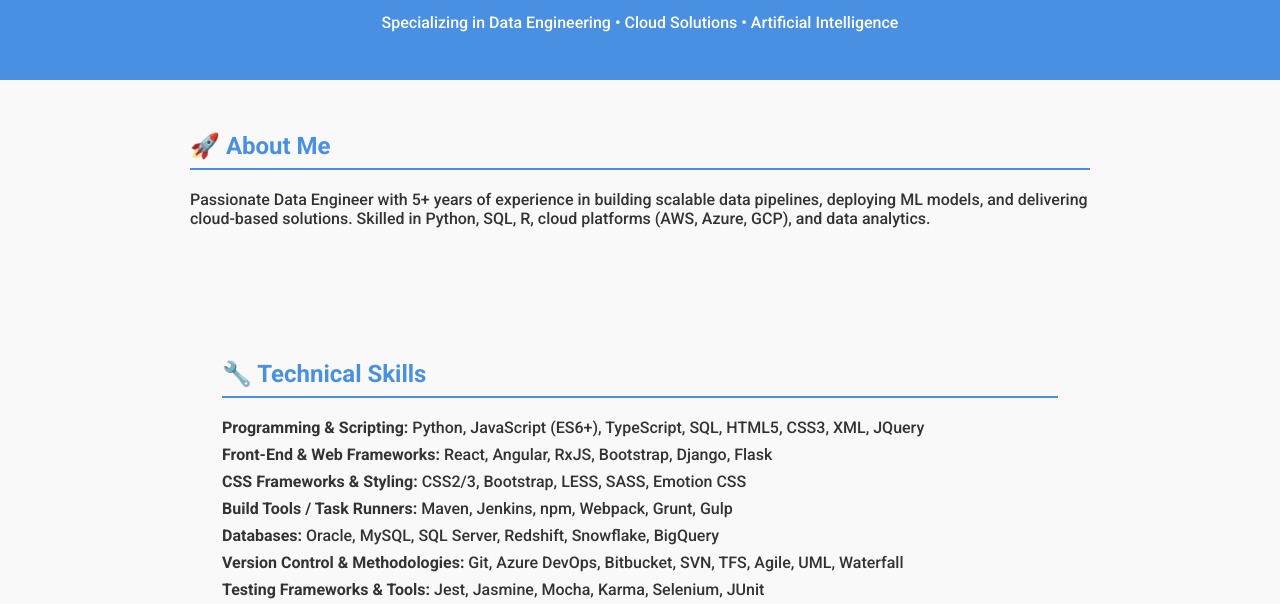
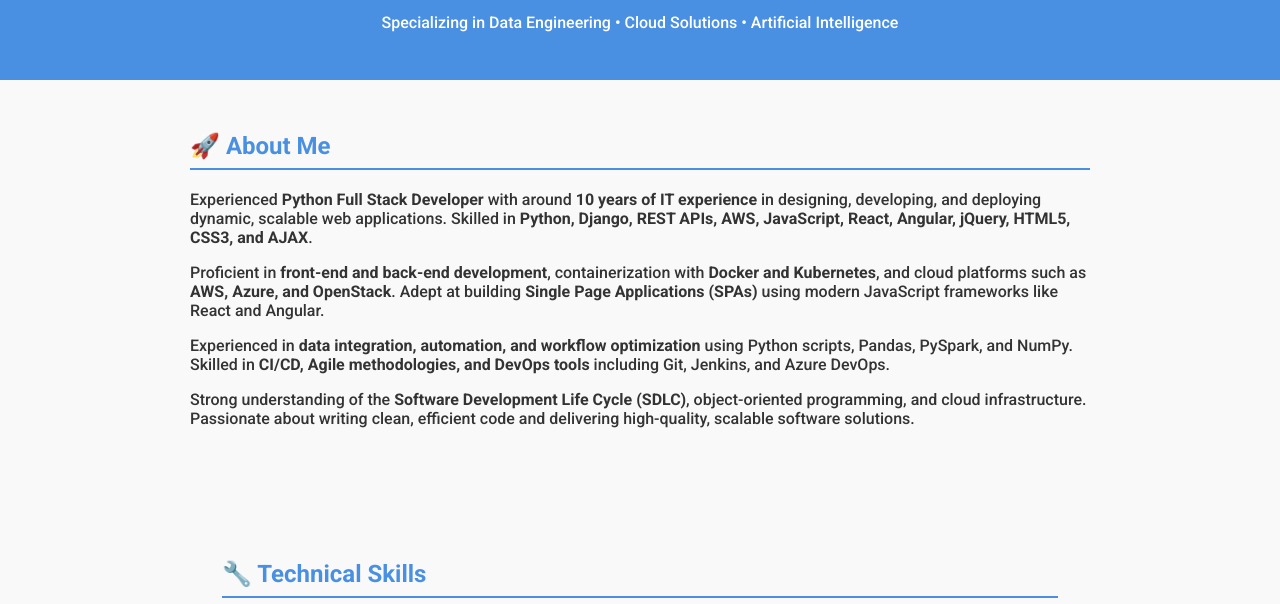
Before and after one commit to jahanavipatari/jahanavipatari.github.io, a website: page index.html in a window 1280 px wide. Shown: the part 108-712 px from the top of the page. Drawn offline with Linux system fonts and the light colour scheme.

Commit message:
Revise About Me section for updated experience
Updated the About Me section to reflect 10 years of IT experience and enhanced skills description.

```diff
--- a/index.html
+++ b/index.html
@@ -74,13 +74,25 @@
 
 
   <section class="about">
-    <h2>🚀 About Me</h2>
-    <p>
-      Passionate Data Engineer with 5+ years of experience in building scalable data pipelines,
-      deploying ML models, and delivering cloud-based solutions. Skilled in Python, SQL, R,
-      cloud platforms (AWS, Azure, GCP), and data analytics.
-    </p>
-  </section>
+  <h2>🚀 About Me</h2>
+  <p>
+    Experienced <strong>Python Full Stack Developer</strong> with around <strong>10 years of IT experience</strong> in designing, developing, and deploying dynamic, scalable web applications.
+    Skilled in <strong>Python, Django, REST APIs, AWS, JavaScript, React, Angular, jQuery, HTML5, CSS3, and AJAX</strong>.
+  </p>
+  <p>
+    Proficient in <strong>front-end and back-end development</strong>, containerization with <strong>Docker and Kubernetes</strong>, and cloud platforms such as
+    <strong>AWS, Azure, and OpenStack</strong>. Adept at building <strong>Single Page Applications (SPAs)</strong> using modern JavaScript frameworks like React and Angular.
+  </p>
+  <p>
+    Experienced in <strong>data integration, automation, and workflow optimization</strong> using Python scripts, Pandas, PySpark, and NumPy.
+    Skilled in <strong>CI/CD, Agile methodologies, and DevOps tools</strong> including Git, Jenkins, and Azure DevOps.
+  </p>
+  <p>
+    Strong understanding of the <strong>Software Development Life Cycle (SDLC)</strong>, object-oriented programming, and cloud infrastructure.
+    Passionate about writing clean, efficient code and delivering high-quality, scalable software solutions.
+  </p>
+</section>
+
 
   <section class="skills">
 
```
